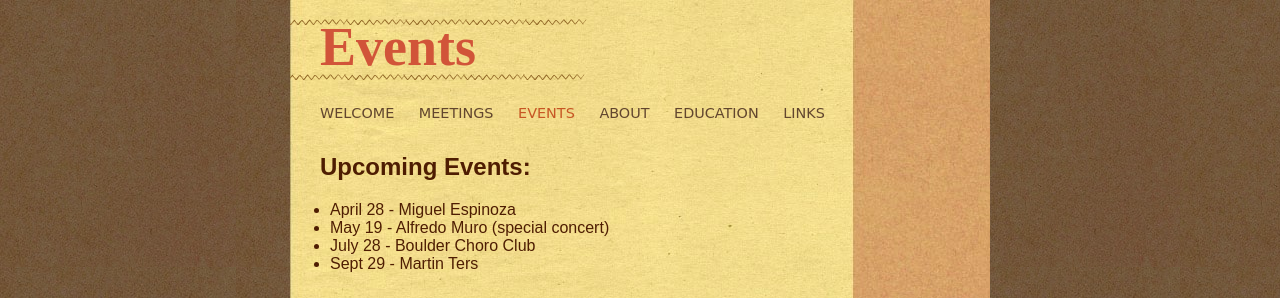
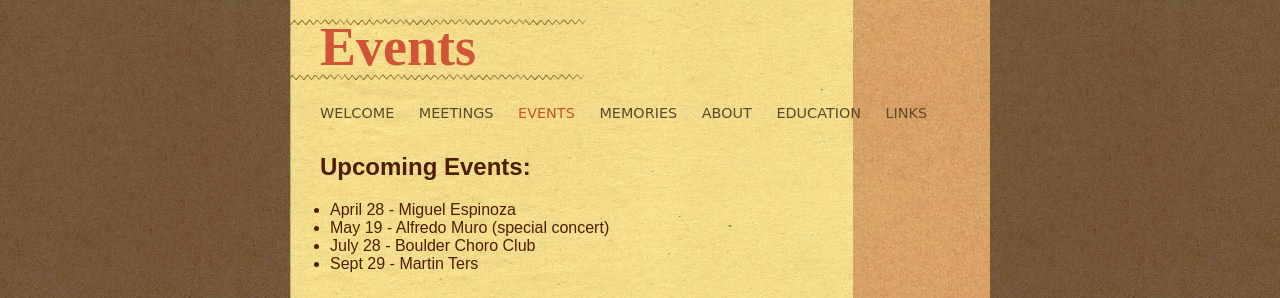
Before and after one commit to boulderguitarsociety/boulderguitarsociety.github.io, a Jekyll site: the page built from Events.md, in a window 1280 px wide. Shown: the top 298 px of the page. Built offline with Jekyll 4.4.1, drawn with Linux system fonts in a browser that asks for light colours.

Commit message:
add Memories to navbar

```diff
--- a/_data/navigation.yml
+++ b/_data/navigation.yml
@@ -4,6 +4,8 @@
   link: /Meetings
 - name: Events
   link: /Events
+- name: Memories
+  link: /Memories
 - name: About
   link: /About
 - name: Education
```
